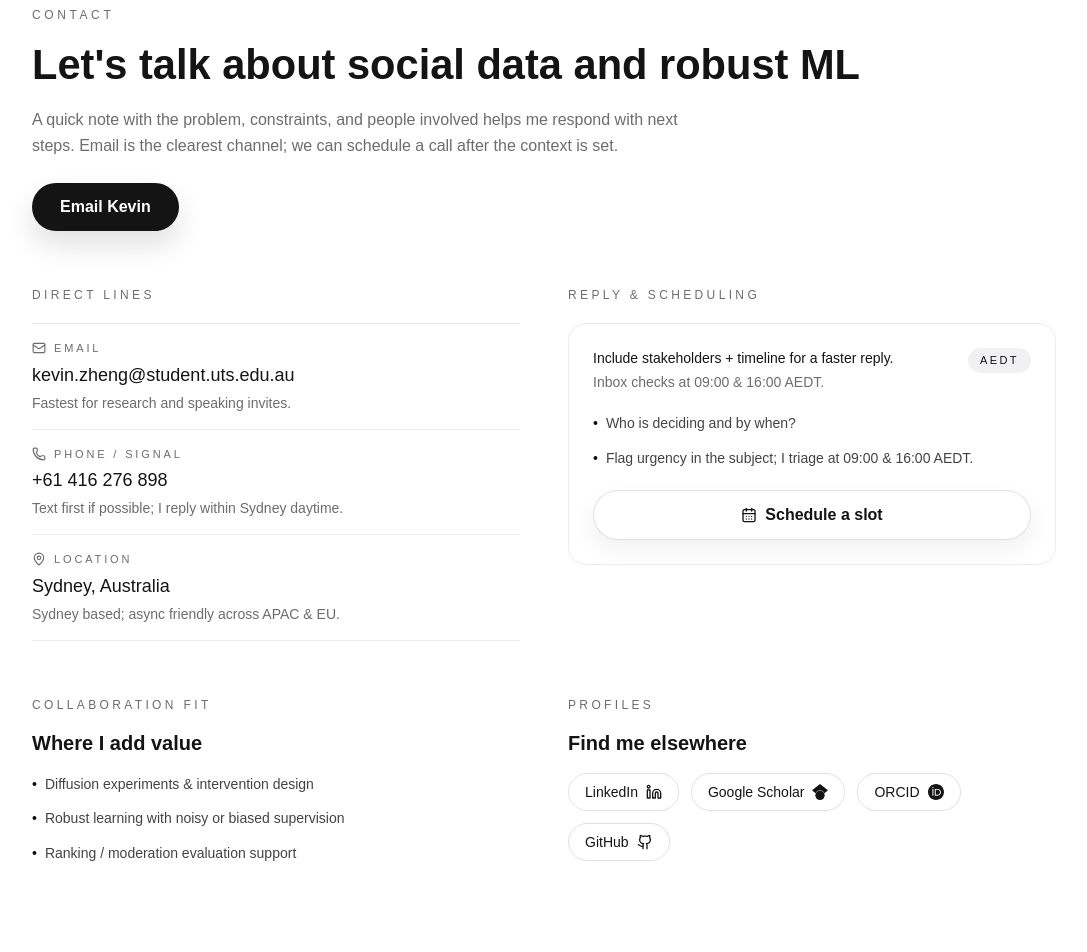
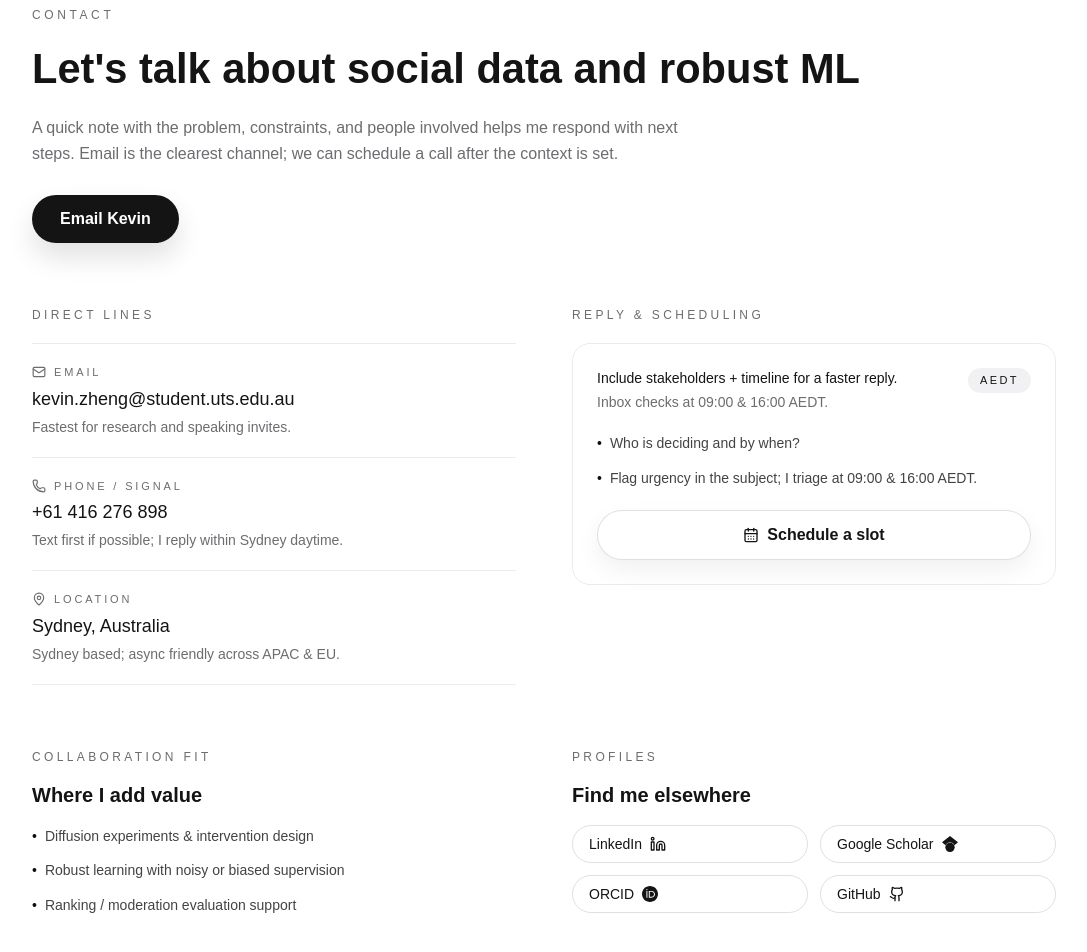
Before and after one commit to kyxzhe/kyxzhe.github.io, a Next.js app: page /contact in a window 1280 px wide. Shown: the part 154-1106 px from the top of the page, without its empty margins (96-1183 px from the left). Built offline with nearby package versions, Linux system fonts and the light colour scheme.

Commit message:
style: add whitespace and balance social grid

```diff
--- a/src/app/contact/page.tsx
+++ b/src/app/contact/page.tsx
@@ -57,8 +57,8 @@ export default function ContactPage() {
   return (
     <div className="min-h-screen bg-white text-[#141414] dark:bg-[#0b0b0d] dark:text-[#f5f5f5]">
       <Navbar />
-      <main className="flex-1 mx-auto w-full max-w-5xl px-2 md:px-4 lg:px-0 py-8 flex flex-col gap-14">
-        <section className="mt-4 space-y-4">
+      <main className="flex-1 mx-auto w-full max-w-5xl px-2 md:px-4 lg:px-0 py-10 flex flex-col gap-16">
+        <section className="mt-2 space-y-5">
           <p className="text-xs uppercase tracking-[0.3em] text-muted-foreground">Contact</p>
           <h1 className="text-[2.4rem] md:text-[2.6rem] font-semibold leading-tight text-foreground">
             Let&apos;s talk about social data and robust ML
@@ -76,13 +76,13 @@ export default function ContactPage() {
           </div>
         </section>
 
-        <section className="grid gap-12 lg:grid-cols-2">
+        <section className="grid gap-14 lg:grid-cols-2">
           <div className="space-y-5">
             <p className="text-xs uppercase tracking-[0.28em] text-muted-foreground">Direct lines</p>
             <div className="border-y border-[rgba(0,0,0,0.08)] dark:border-white/15 divide-y divide-[rgba(0,0,0,0.08)] dark:divide-white/15">
               {directLines.map(({ label, value, hint, href, icon: Icon }) => {
                 const Row = (
-                  <div className="flex flex-col gap-1 py-4">
+                  <div className="flex flex-col gap-1 py-5">
                     <div className="flex items-center gap-2 text-[11px] uppercase tracking-[0.26em] text-muted-foreground">
                       {Icon && <Icon size={14} />}
                       <span>{label}</span>
@@ -135,7 +135,7 @@ export default function ContactPage() {
           </div>
         </section>
 
-        <section className="grid gap-12 lg:grid-cols-2">
+        <section className="grid gap-14 lg:grid-cols-2">
           <div className="space-y-4">
             <p className="text-xs uppercase tracking-[0.28em] text-muted-foreground">Collaboration fit</p>
             <h2 className="text-xl font-semibold text-foreground">Where I add value</h2>
@@ -152,7 +152,7 @@ export default function ContactPage() {
           <div className="space-y-4">
             <p className="text-xs uppercase tracking-[0.28em] text-muted-foreground">Profiles</p>
             <h2 className="text-xl font-semibold text-foreground">Find me elsewhere</h2>
-            <div className="flex flex-wrap gap-3">
+            <div className="grid grid-cols-1 sm:grid-cols-2 gap-3">
               {socialLinks.map(({ label, href, icon }) => (
                 <Link
                   key={label}
```
